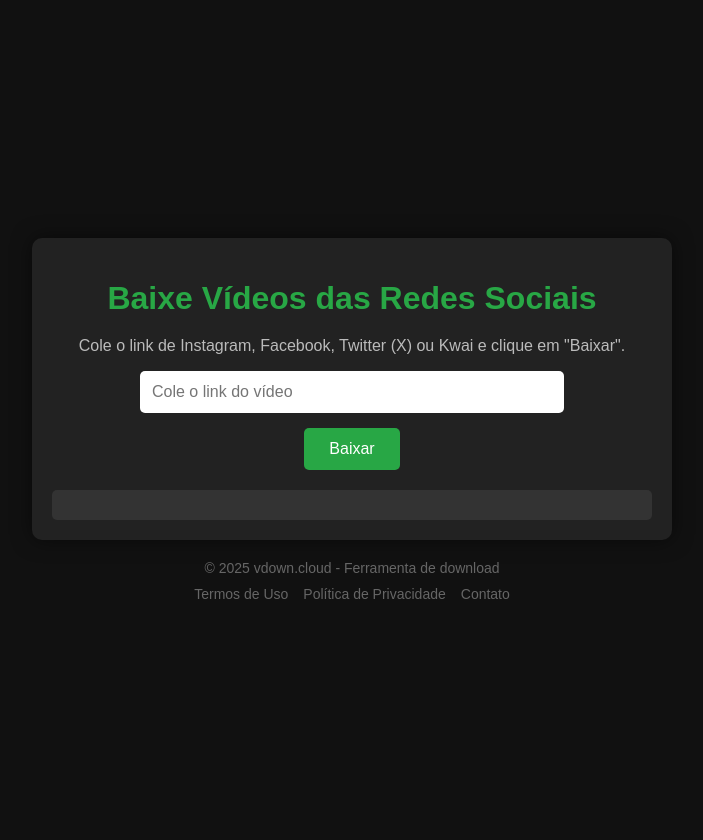
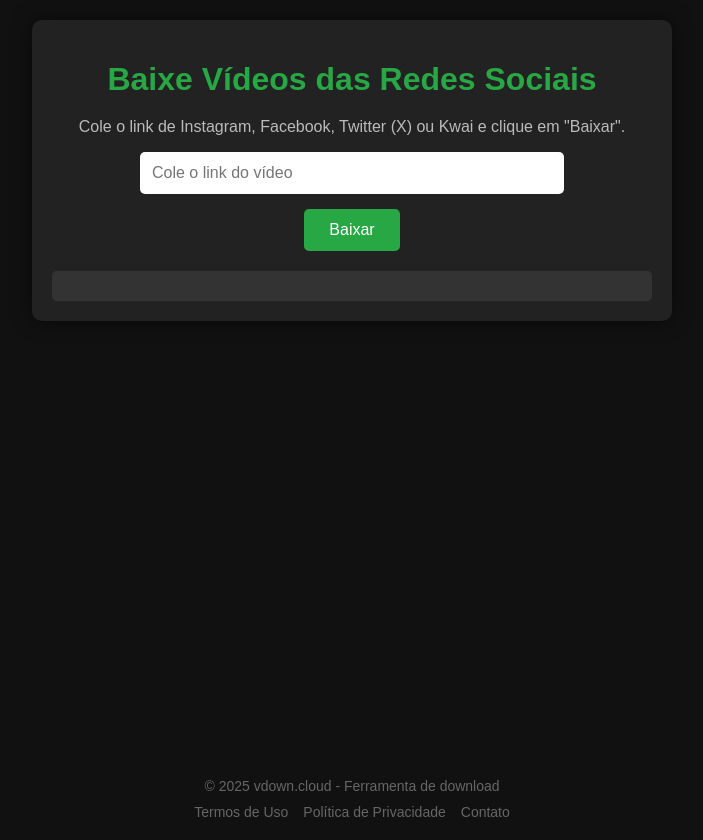
Before and after one commit to vdownyu/vdown04, a Flask app: page / in a window 1280 px wide. Shown: the whole page, without its empty margins (288-991 px from the left). Run offline with Flask 3, Linux system fonts and the light colour scheme.

Commit message:
Update index.html

```diff
--- a/vdown_link_direto/templates/index.html
+++ b/vdown_link_direto/templates/index.html
@@ -18,8 +18,7 @@
             min-height: 100vh;
             display: flex;
             flex-direction: column;
-            align-items: center;
-            justify-content: center;
+            justify-content: space-between; /* garante que o rodapé fique no fim */
         }
         .container {
             max-width: 600px;
@@ -28,6 +27,7 @@
             background-color: #222;
             border-radius: 10px;
             box-shadow: 0 0 20px rgba(0,0,0,0.5);
+            margin: 0 auto; /* centraliza horizontalmente */
         }
         h1 {
             color: #28a745;
@@ -106,6 +106,7 @@
         </div>
         <div id="result"></div>
     </div>
+
     <footer>
         &copy; 2025 vdown.cloud - Ferramenta de download
         <div class="footer-links">
@@ -114,6 +115,7 @@
             <a href="/contato" target="_blank">Contato</a>
         </div>
     </footer>
+
     <script>
         async function baixar() {
             const url = document.getElementById("videoUrl").value.trim();
@@ -124,7 +126,6 @@
                 return;
             }
 
-            // Verificar se o URL é de uma plataforma permitida
             const allowedDomains = ['instagram.com', 'facebook.com', 'twitter.com', 'x.com', 'kwai.com'];
             const domainValid = allowedDomains.some(domain => url.includes(domain));
 
```
